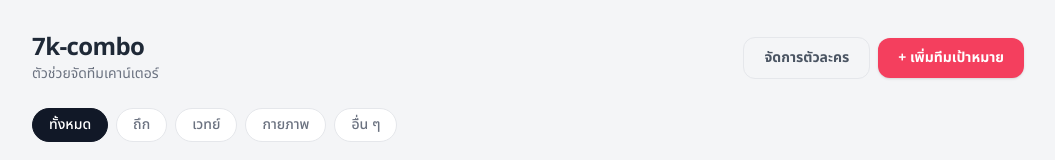
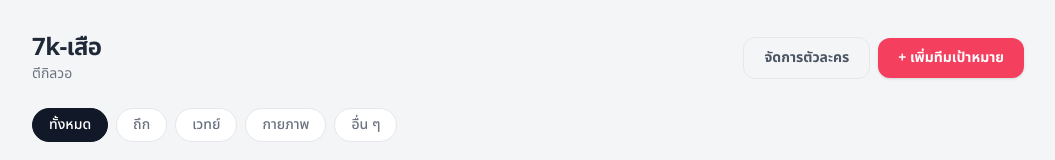
Before and after one commit to panutoat/7k, a Next.js app: page / in a window 1280 px wide. Shown: the top 160 px of the page, without its empty margins (112-1167 px from the left). Built offline with nearby package versions, Linux system fonts and the light colour scheme; no server answers; the database is empty.

Commit message:
chage title

```diff
--- a/src/app/layout.tsx
+++ b/src/app/layout.tsx
@@ -3,7 +3,7 @@ import "./globals.css";
 import { UnitsProvider } from "@/lib/units-context";
 
 export const metadata: Metadata = {
-  title: "7k-combo",
+  title: "7k-เสือ",
   description: "ตัวช่วยจัดทีมเคาน์เตอร์ (clone)",
 };
 
--- a/src/app/page.tsx
+++ b/src/app/page.tsx
@@ -44,8 +44,8 @@ export default function Home() {
     <main className="mx-auto max-w-5xl px-4 py-8">
       <header className="mb-6 flex flex-wrap items-center justify-between gap-4">
         <div>
-          <h1 className="text-2xl font-extrabold tracking-tight">7k-combo</h1>
-          <p className="text-sm text-gray-500">ตัวช่วยจัดทีมเคาน์เตอร์</p>
+          <h1 className="text-2xl font-extrabold tracking-tight">7k-เสือ</h1>
+          <p className="text-sm text-gray-500">ตีกิลวอ</p>
         </div>
         <div className="flex items-center gap-2">
           <Link
```
